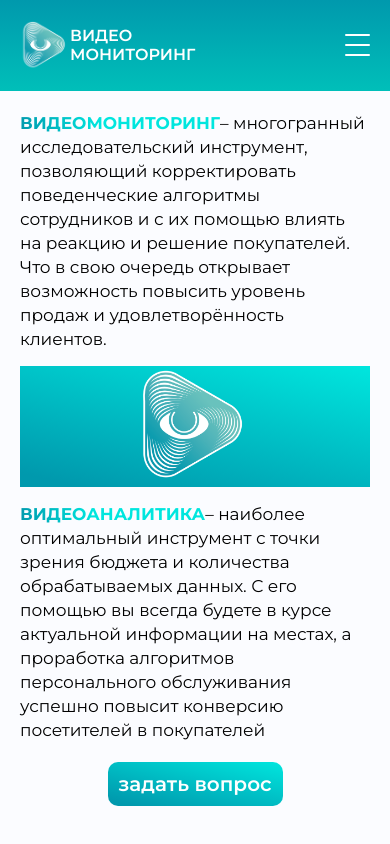
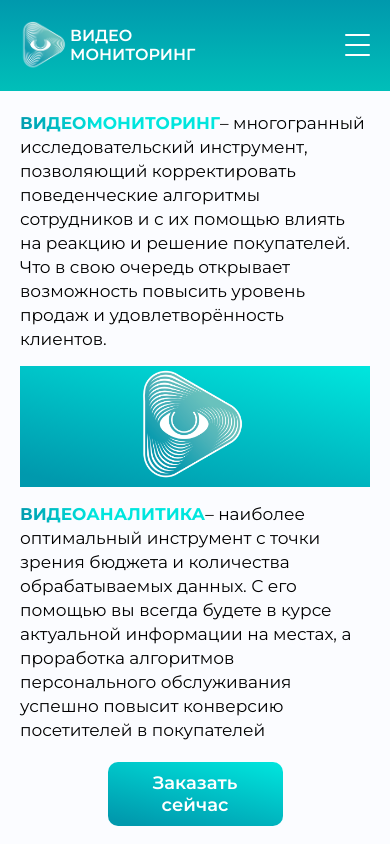
Before and after one commit to artemanz/vmr, a React (Create React App) app: page / in a window 390 px wide. Shown: the top 844 px of the page. Built offline with nearby package versions, Linux system fonts and the light colour scheme.

Commit message:
поправил кнопку

```diff
--- a/src/components/Block1/Block1.jsx
+++ b/src/components/Block1/Block1.jsx
@@ -30,7 +30,7 @@ const Block1 = () => {
           актуальной информации на местах, а проработка алгоритмов персонального
           обслуживания успешно повысит конверсию посетителей в покупателей
         </span>
-        <button>задать вопрос</button>
+        <button>Заказать сейчас</button>
       </div>
       <div className={styles.Block1_Img}>
         <img src={Img} alt="eye" />
--- a/src/components/Block1/Block1.module.scss
+++ b/src/components/Block1/Block1.module.scss
@@ -23,8 +23,8 @@
       margin-top: 20px;
       font-weight: 600;
       padding: 20px;
-      width: 50%;
-      font-size: 20px;
+      width: 70%;
+      font-size: 18px;
       cursor: pointer;
       color: white;
       border: #00e6de;
@@ -93,6 +93,7 @@
       height: auto;
       flex-direction: column;
       button {
+        width: 50%;
         padding: 10px;
       }
       &_Img {
@@ -135,11 +136,16 @@
     background-size: 80%;
     background-position: -10% 100%;
     background-image: none;
+    height: auto;
 
     &_Info {
       width: 70%;
       height: auto;
-
+      button{
+        width: 80%;
+        padding: 10px;
+        font-size: 20px;
+      }
       span {
         font-size: 17px;
         height: 10%;
--- a/src/components/Form/BitrixForm.scss
+++ b/src/components/Form/BitrixForm.scss
@@ -87,7 +87,7 @@
   @media only screen and (max-width: 480px) {
     // Ваши стили для мобильных устройств
     margin-bottom: 60px;
-
+    margin-top: 10%;
     .bitrix-form_h2 {
       min-height: 70px;
 
@@ -152,7 +152,7 @@
   }
   @media only screen and (min-width: 481px) and (max-width: 768px) {
     // Ваши стили для планшетов
-
+    margin-top: 10%;
     .bitrix-form_h2 {
       min-height: 70px;
 
```
